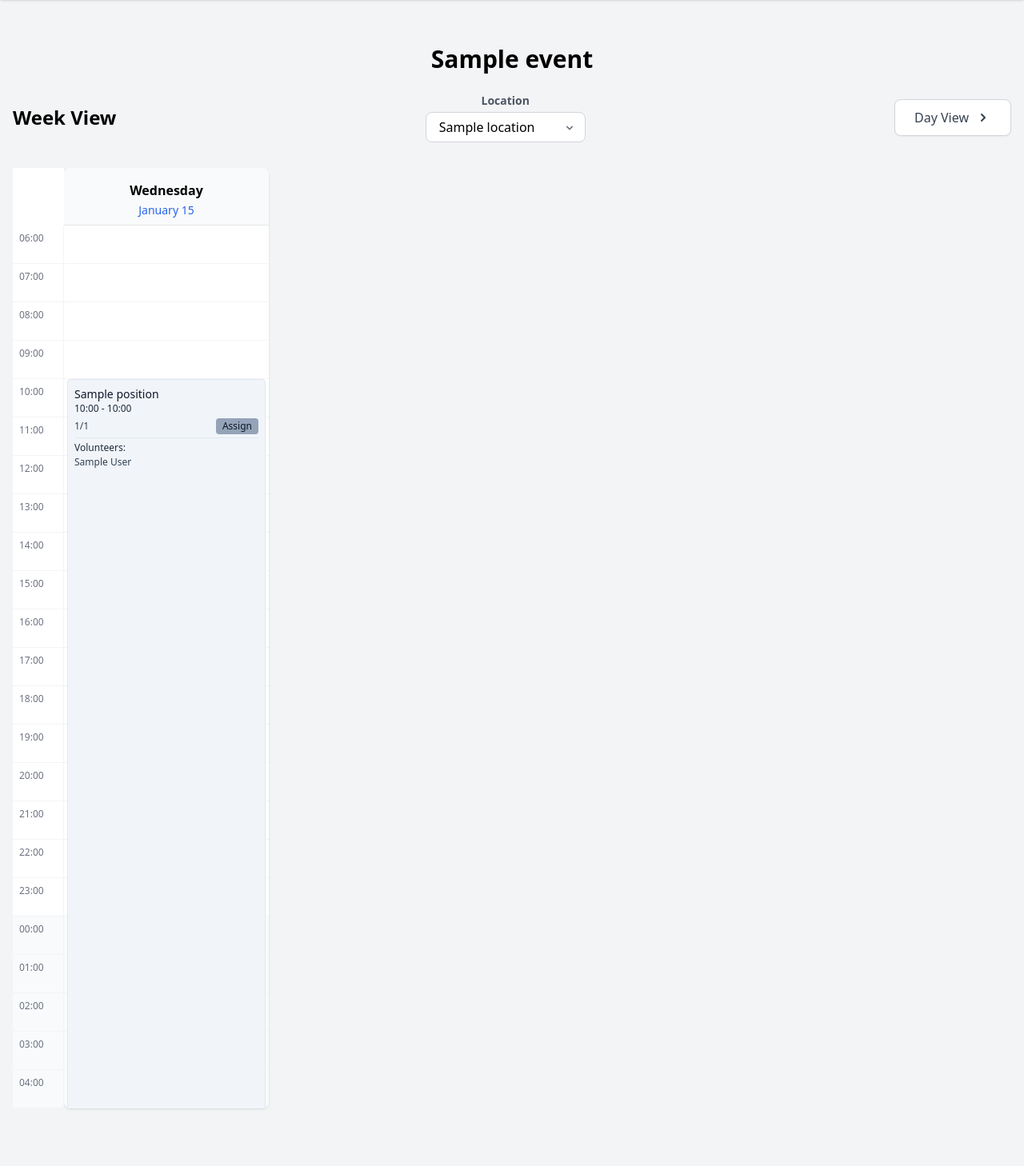
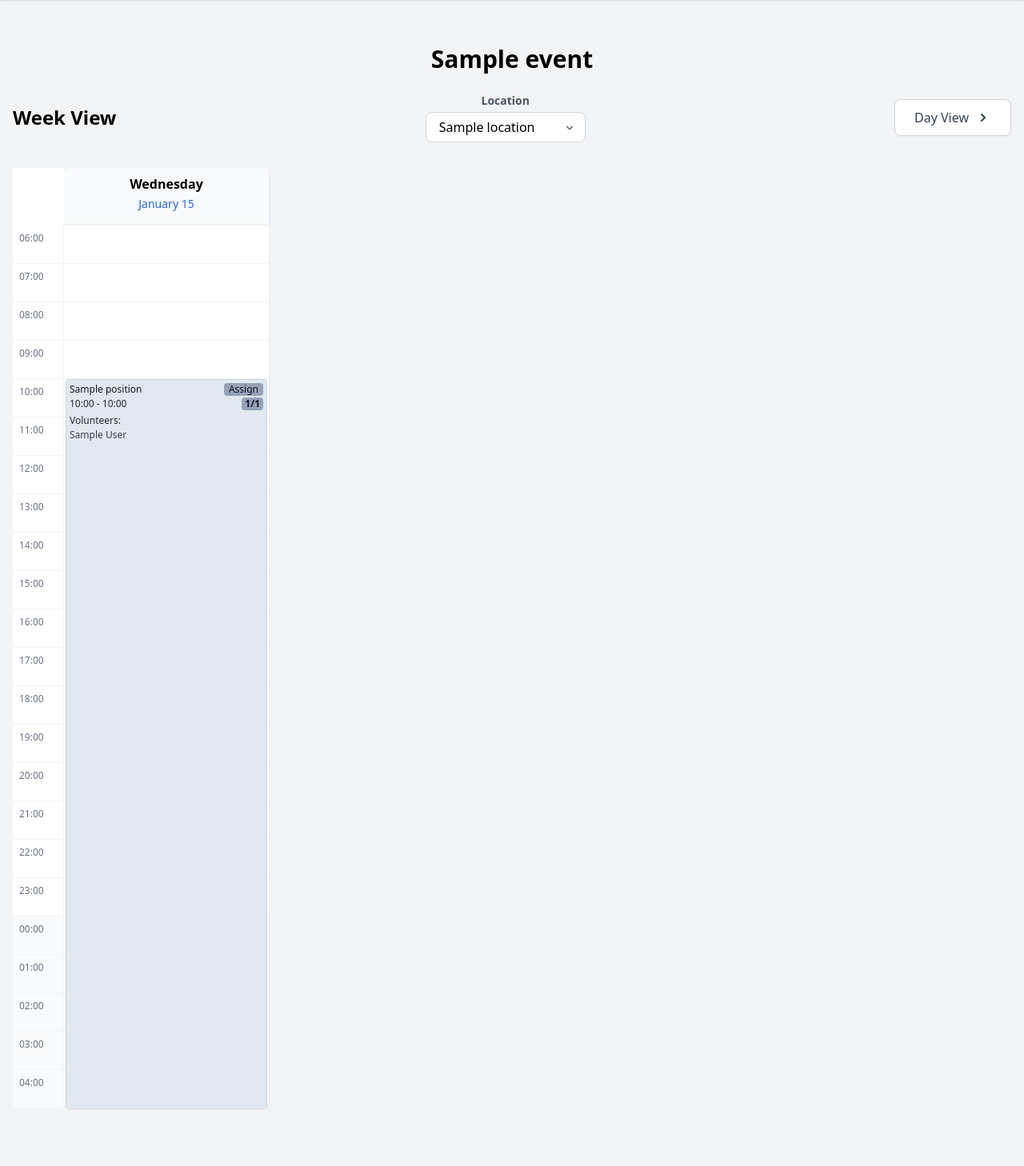
Before and after one commit to augt1/volunteer-shift-scheduler, a Django app: page /shifts/ in a window 1280 px wide. Shown: the part 64-1522 px from the top of the page at 80% size. Run offline with Django 5.2, Linux system fonts and the light colour scheme; a user stored in the database is signed in; tables that the repository leaves empty hold one stand-in row (values such as "Sample post"); some libraries are stand-ins or nearby versions.

Commit message:
Enhance shift cards with hover effects and visual indicators for filled shifts

```diff
--- a/shifts/templates/shifts/partials/day_columns.html
+++ b/shifts/templates/shifts/partials/day_columns.html
@@ -1,9 +1,9 @@
 <!-- Days grid -->
 {% load shift_tags %}
-<div id="grid-container" class="flex gap-4">
+<div id="grid-container" class="flex gap-2">
     {% for date in event_dates %}
     <div class="bg-white rounded-lg shadow overflow-hidden w-64 flex-none">
-        <div class="sticky top-0 text-center p-4 bg-gray-50 border-b h-[72px] z-10">
+        <div class="sticky top-0 text-center p-2 bg-gray-50 border-b h-[72px] z-10">
             <div class="font-bold">{{ date|date:"l" }}</div>
             <a href="{% url 'location_day_view' date|date:'Y' date|date:'m' date|date:'d' %}"
                class="text-sm text-blue-600 hover:text-blue-800">
@@ -26,52 +26,63 @@
             {% with day_shifts=shifts_by_date|get_item:date_str %}
             {% for hour_str, shifts in day_shifts.items %}
             {% for shift in shifts %}
-            <div class="absolute px-1"
+            <div class="absolute px-0.5 group"
                  style="top: calc({{ shift.grid_row_start|add:"-1" }} * 3rem);
                         height: calc({{ shift.grid_row_span }} * 3rem - 2px);
                         {% if shift.total_columns > 1 %}
                         left: calc({{ shift.column }} * (100% / {{ shift.total_columns }}));
-                        width: calc(100% / {{ shift.total_columns }});
+                        width: calc(100% / {{ shift.total_columns }} - 2px);
                         {% else %}
                         left: 0;
                         right: 0;
                         {% endif %}">
-                <div class="h-full p-2 rounded text-sm hover:bg-opacity-75 transition-colors duration-150
-                          bg-{{ shift.position.color }}-100 border-{{ shift.position.color }}-200 border">
-                    <div class="flex justify-between">
-                        <a href="#"
-                           @click.prevent="modalOpen = true"
-                           hx-get="{% url 'edit_shift_modal' shift.id %}"
-                           hx-target="#modal-container"
-                           hx-trigger="click"
-                           class="flex-1">
-                            <div class="font-medium text-{{ shift.position.color }}-900 truncate">
+                <div class="h-full p-1 rounded text-xs transition-all duration-200
+                          {% if shift.volunteers.count == shift.max_volunteers %}
+                          bg-{{ shift.position.color }}-200 border-{{ shift.position.color }}-300 border
+                          group-hover:bg-{{ shift.position.color }}-100
+                          {% else %}
+                          bg-{{ shift.position.color }}-100 border-{{ shift.position.color }}-200 border
+                          group-hover:bg-{{ shift.position.color }}-50
+                          {% endif %}
+                          overflow-hidden relative
+                          group-hover:z-50 group-hover:shadow-xl
+                          group-hover:absolute group-hover:h-auto group-hover:min-h-full group-hover:left-0 group-hover:right-0 group-hover:width-auto">
+                    <div class="flex justify-between items-center">
+                        <div class="font-medium text-{{ shift.position.color }}-900 truncate flex-1">
+                            <a href="#"
+                               @click.prevent="modalOpen = true"
+                               hx-get="{% url 'edit_shift_modal' shift.id %}"
+                               hx-target="#modal-container"
+                               hx-trigger="click">
                                 {{ shift.position.name }}
-                            </div>
-                            <div class="text-xs text-{{ shift.position.color }}-800">
-                                {{ shift.start_time|time:"H:i" }} - {{ shift.end_time|time:"H:i" }}
-                            </div>
-                        </a>
-                    </div>
-                    <div class="flex justify-between items-center mt-1">
-                        <div class="text-xs text-{{ shift.position.color }}-700">
-                            {{ shift.volunteers.count }}/{{ shift.max_volunteers }}
+                            </a>
                         </div>
+
                         <button type="button"
                                 hx-get="{% url 'assign_volunteers_modal' shift.id %}"
                                 hx-target="#modal-container"
                                 hx-swap="innerHTML"
                                 hx-trigger="click"
                                 @htmx:before-request="modalOpen = true"
-                                class="px-2 py-0.5 text-xs bg-{{ shift.position.color }}-400 text-{{ shift.position.color }}-900 hover:bg-{{ shift.position.color }}-500 rounded">
+                                class="px-1.5 py-0 text-xs bg-{{ shift.position.color }}-400 text-{{ shift.position.color }}-900 hover:bg-{{ shift.position.color }}-500 rounded">
                             Assign
                         </button>
                     </div>
+
+                    <div class="flex justify-between items-center mt-0.5 text-xs">
+                        <div class="text-{{ shift.position.color }}-800">
+                            {{ shift.start_time|time:"H:i" }} - {{ shift.end_time|time:"H:i" }}
+                        </div>
+                        <div class="px-1 py-0 rounded {% if shift.volunteers.count == shift.max_volunteers %}bg-{{ shift.position.color }}-400 text-{{ shift.position.color }}-900 font-bold{% else %}bg-gray-100 text-gray-700{% endif %}">
+                            {{ shift.volunteers.count }}/{{ shift.max_volunteers }}
+                        </div>
+                    </div>
+
                     <!-- Display volunteers assigned to this shift -->
                     {% if shift.volunteers.all %}
-                    <div class="mt-1 pt-1 border-t border-{{ shift.position.color }}-200">
+                    <div class="mt-0.5 pt-0.5 border-t border-{{ shift.position.color }}-200 {% if shift.grid_row_span < 2 %}opacity-0 group-hover:opacity-100{% endif %}">
                         <div class="text-xs text-{{ shift.position.color }}-800 font-medium">Volunteers:</div>
-                        <ul class="text-xs text-{{ shift.position.color }}-700 mt-0.5 max-h-20 overflow-y-auto">
+                        <ul class="text-xs text-{{ shift.position.color }}-700 mt-0.5 max-h-32 overflow-y-auto">
                             {% for volunteer in shift.volunteers.all %}
                             <li class="truncate">{{ volunteer.get_full_name }}</li>
                             {% endfor %}
--- a/shifts/views.py
+++ b/shifts/views.py
@@ -82,8 +82,10 @@ def _process_overlapping_shifts(shifts):
             overlaps = False
             for existing_shift in group:
                 # Two shifts overlap if one starts before the other ends
-                if (shift.start_time < existing_shift.end_time and
-                    shift.end_time > existing_shift.start_time):
+                if (
+                    shift.start_time < existing_shift.end_time
+                    and shift.end_time > existing_shift.start_time
+                ):
                     overlaps = True
                     break
 
```
Also changed, not shown: shifts/templates/shifts/partials/location_columns.html (+37 -26 lines).
